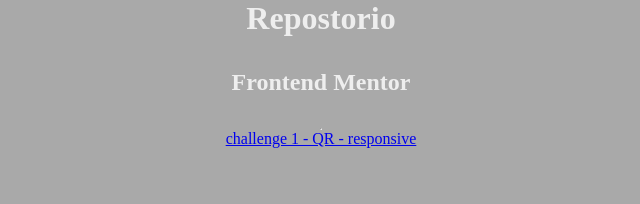
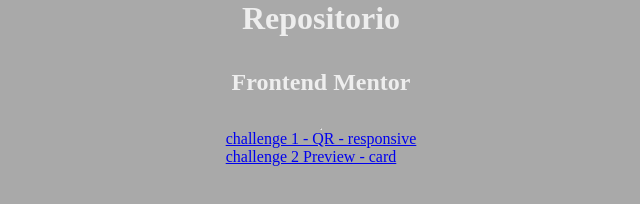
Before and after one commit to andreshinostroza/Frontend-Mentor, a plain HTML site: page index.html in a window 1280 px wide. Shown: the whole page, without its empty margins (319-959 px from the left). Drawn offline with Linux system fonts and the light colour scheme.

Commit message:
se agrego link del repositorio

```diff
--- a/index.html
+++ b/index.html
@@ -7,12 +7,14 @@
     <title>Repositorio</title>
 </head>
 <body>
-    <h1>Repostorio </h1>
+    <h1>Repositorio </h1>
     <h2>Frontend Mentor</h2>
     <hr>
     <ul class="tareas">
         <li class="tareas__tareas"><a class="tarea_link"href="1-QR-component/qr-code-component-main/index.html" target="_blank">challenge 1 - QR - responsive</a>
         </li>
+        <li class="tareas__tareas"><a class="tarea_link"href="2-blog-preview-card/blog-preview-card-main/index.html" target="_blank">challenge 2 Preview - card</a>
+        </li>
     </ul>
 </body>
 </html>
```
Also changed, not shown: 2-blog-preview-card/blog-preview-card-main/assets/images/preview.jpg (renamed from 2-blog-preview-card/blog-preview-card-main/preview.jpg), 1 other file.
